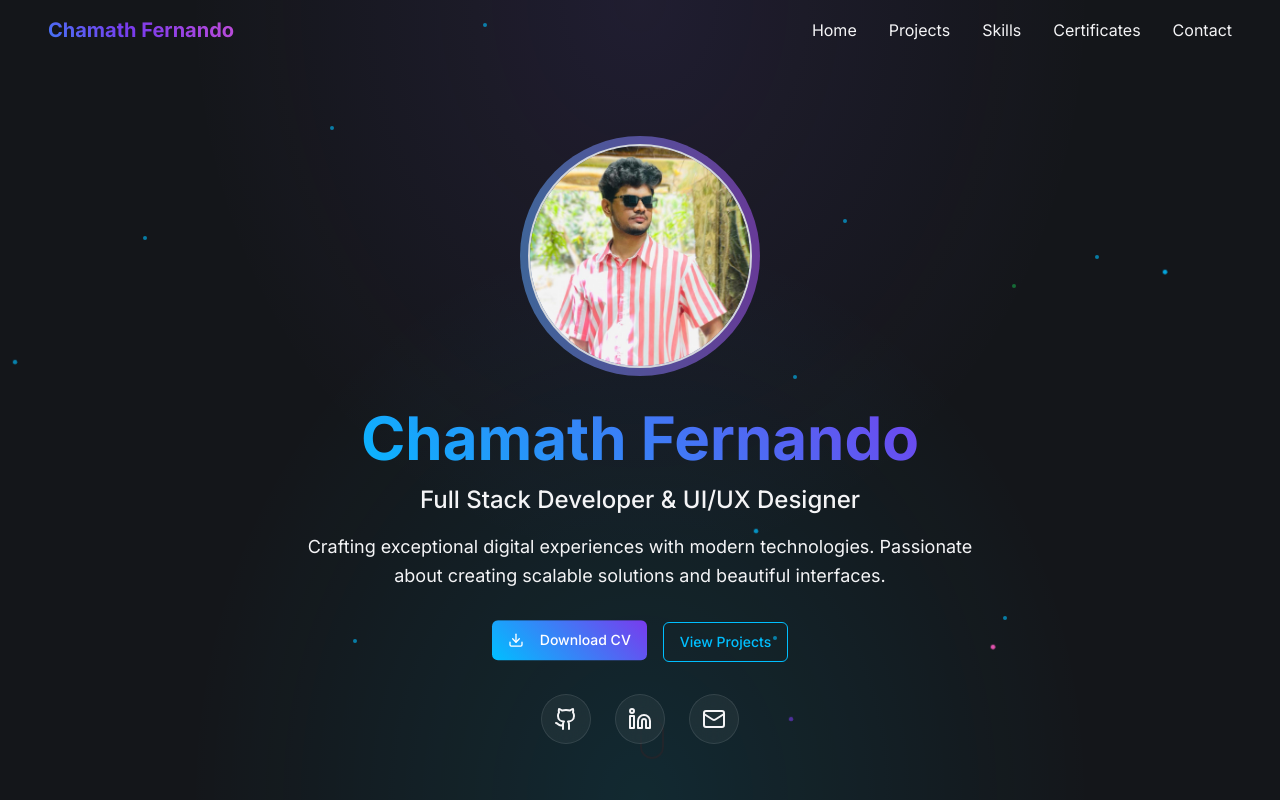
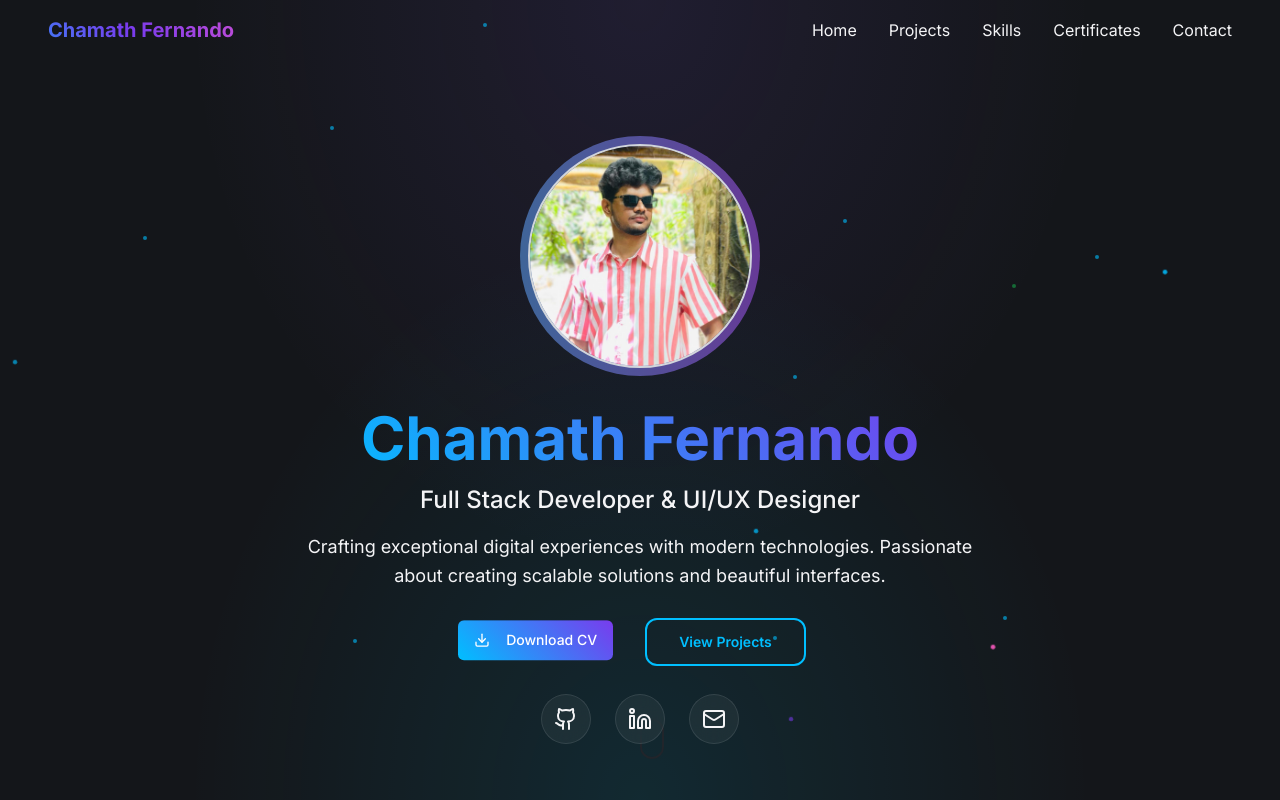
Before and after one commit to kavin1231/portfolio, a React (Vite) app: page / in a window 1280 px wide. Shown: the top 800 px of the page. Built offline with nearby package versions, Linux system fonts and the light colour scheme.

Commit message:
fix the navigation

```diff
--- a/src/components/Footer.jsx
+++ b/src/components/Footer.jsx
@@ -7,8 +7,8 @@ const Footer = () => {
   const currentYear = new Date().getFullYear();
 
   const socialLinks = [
-    { icon: Github, href: "#", label: "GitHub" },
-    { icon: Linkedin, href: "#", label: "LinkedIn" },
+    { icon: Github, href: "https://github.com/kavin1231", label: "GitHub" },
+    { icon: Linkedin, href: "https://www.linkedin.com/in/chamath-fernando-74a787347/", label: "LinkedIn" },
     { icon: Mail, href: "#contact", label: "Email" }
   ];
 
@@ -78,10 +78,7 @@ const Footer = () => {
             <p className="text-muted-foreground text-sm">
               © {currentYear} Chamath Fernando. All rights reserved.
             </p>
-            <p className="text-muted-foreground text-sm flex items-center gap-1 mt-4 md:mt-0">
-              Made with <Heart className="w-4 h-4 text-red-500" /> using React &
-              Tailwind CSS
-            </p>
+
           </div>
         </div>
       </Container>
--- a/src/components/Hero.jsx
+++ b/src/components/Hero.jsx
@@ -8,7 +8,7 @@ const Hero = () => {
   const handleDownloadCV = async () => {
     try {
       // Import the PDF file as a module
-      const cvModule = await import('../assets/cv/chamath-fernando.pdf');
+      const cvModule = await import("../assets/cv/chamath-fernando.pdf");
       const cvUrl = cvModule.default;
 
       const link = document.createElement("a");
@@ -18,21 +18,9 @@ const Hero = () => {
       link.click();
       document.body.removeChild(link);
     } catch (error) {
-      console.error('CV file not found:', error);
-      alert('CV file is not available. Please contact the developer.');
+      console.error("CV file not found:", error);
+      alert("CV file is not available. Please contact the developer.");
     }
-  };
-
-  // Option 2: Alternative method - direct link to view/download
-  const handleViewCV = () => {
-    // This opens the PDF in a new tab instead of forcing download
-    const cvUrl = "/assets/cv/chamath-fernando.pdf";
-    window.open(cvUrl, '_blank');
-  };
-
-  // Option 3: Placeholder method until PDF is ready
-  const handleDownloadCVPlaceholder = () => {
-    alert('CV download will be available soon. Please contact me directly for my resume.');
   };
 
   return (
@@ -95,30 +83,18 @@ const Hero = () => {
             className="flex flex-col sm:flex-row gap-4 justify-center items-center animate-slide-up"
             style={{ animationDelay: "0.6s" }}
           >
-            {/* Use one of these button options: */}
-
-            {/* Option 1: With error handling */}
             <Button onClick={handleDownloadCV} className="btn-cyber group">
               <Download className="w-5 h-5 mr-2 group-hover:animate-bounce" />
               Download CV
             </Button>
 
-            {/* Option 2: View in new tab (uncomment to use instead)
-            <Button onClick={handleViewCV} className="btn-cyber group">
-              <Download className="w-5 h-5 mr-2 group-hover:animate-bounce" />
-              View CV
-            </Button>
-            */}
-
-            {/* Option 3: Placeholder (uncomment to use instead)
-            <Button onClick={handleDownloadCVPlaceholder} className="btn-cyber group">
-              <Download className="w-5 h-5 mr-2 group-hover:animate-bounce" />
-              Download CV
-            </Button>
-            */}
-
-            <Button variant="outline" className="btn-outline-cyber">
-              View Projects
+            <Button>
+              <a
+                href="#projects"
+                className="btn-outline-cyber inline-flex items-center justify-center"
+              >
+                View Projects
+              </a>
             </Button>
           </div>
 
--- a/src/components/Navigation.jsx
+++ b/src/components/Navigation.jsx
@@ -2,7 +2,6 @@
 import React, { useState, useEffect } from "react";
 import { Menu, X } from "lucide-react";
 import { Container } from "./ui/container";
-
 
 const Navigation = () => {
   const [isOpen, setIsOpen] = useState(false);
@@ -21,7 +20,7 @@ const Navigation = () => {
     { label: "Projects", href: "#projects" },
     { label: "Skills", href: "#skills" },
     { label: "Certificates", href: "#certificates" },
-    { label: "Contact", href: "#contact" }
+    { label: "Contact", href: "#contact" },
   ];
 
   return (
```
